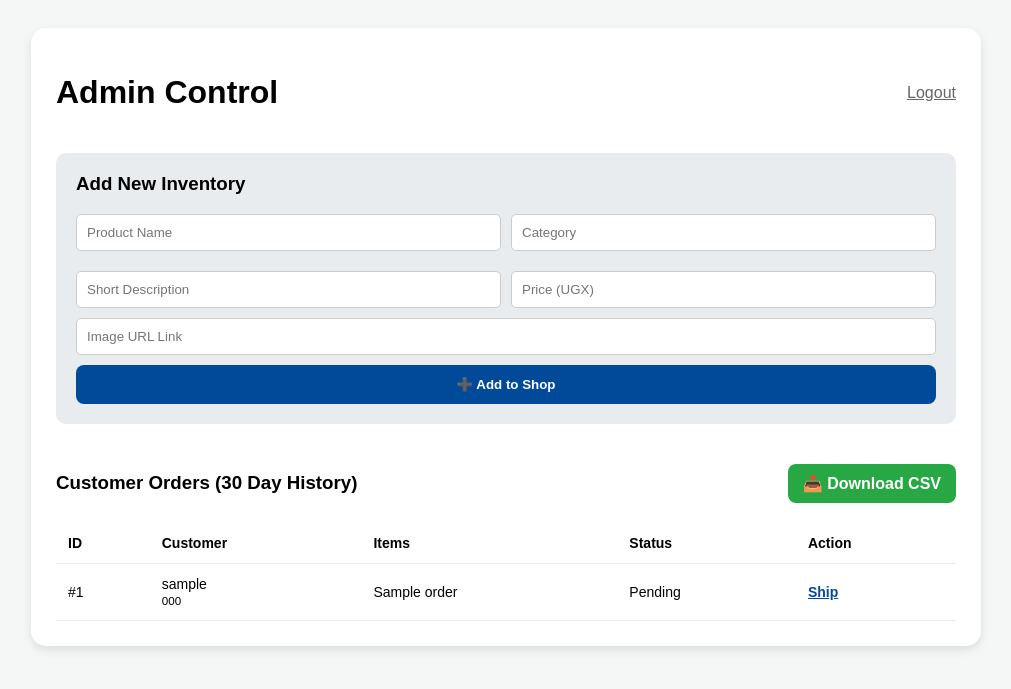
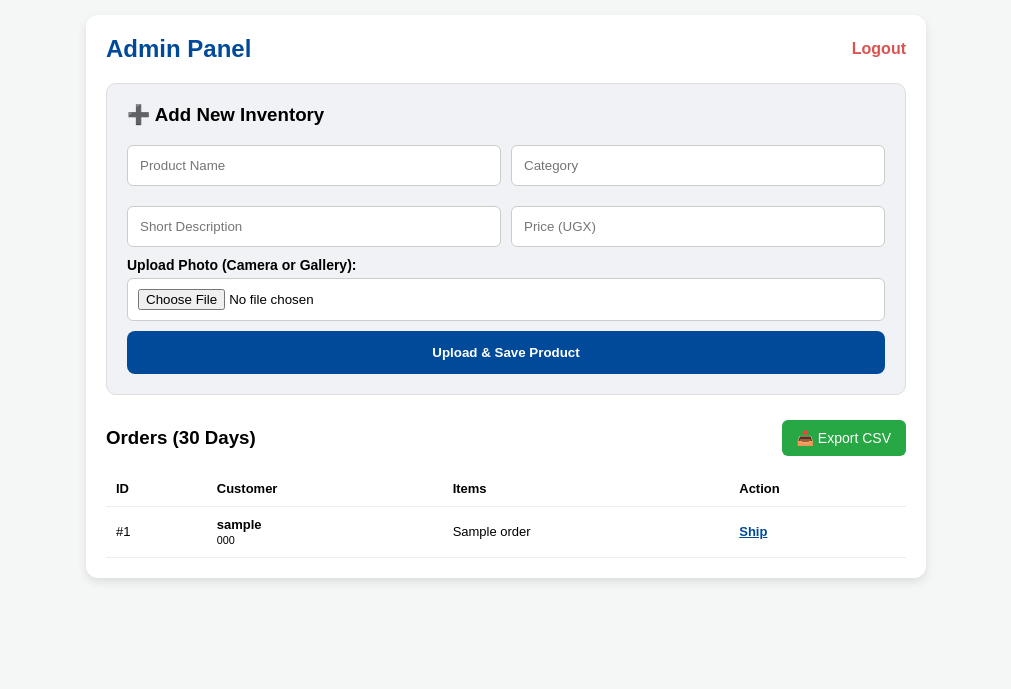
Before and after one commit to FAR-ANALYST/phionah-plastics, a Flask app: template templates/admin.html in a window 1280 px wide. Shown: the top 689 px of the page, without its empty margins (134-1145 px from the left). Run offline with Flask 3, Linux system fonts and the light colour scheme; the template is opened without the code that fills it: most values are stand-ins (such as "Sample title", 1, 10 or a date in 2020).

Commit message:
Update admin.html

```diff
--- a/templates/admin.html
+++ b/templates/admin.html
@@ -2,61 +2,53 @@
 <html>
 <head>
     <meta name="viewport" content="width=device-width, initial-scale=1.0">
-    <title>Admin Dashboard - Phionah's Shops</title>
+    <title>Admin Dashboard</title>
     <style>
-        body { font-family: sans-serif; background: #f4f7f6; padding: 20px; }
-        .container { max-width: 900px; margin: auto; background: white; padding: 25px; border-radius: 15px; box-shadow: 0 4px 10px rgba(0,0,0,0.1); }
-        .form-box { background: #e9ecef; padding: 20px; border-radius: 10px; margin-bottom: 30px; }
-        input { padding: 10px; border-radius: 5px; border: 1px solid #ccc; width: 100%; box-sizing: border-box; margin-bottom: 10px; }
-        .btn-add { background: #004a99; color: white; border: none; padding: 12px; width: 100%; border-radius: 8px; font-weight: bold; cursor: pointer; }
-        .btn-csv { background: #28a745; color: white; padding: 10px 15px; text-decoration: none; border-radius: 8px; font-weight: bold; }
-        table { width: 100%; border-collapse: collapse; font-size: 14px; }
-        th, td { padding: 12px; border-bottom: 1px solid #eee; text-align: left; }
+        body { font-family: sans-serif; background: #f4f7f6; padding: 15px; margin: 0; }
+        .container { max-width: 800px; margin: auto; background: white; padding: 20px; border-radius: 12px; box-shadow: 0 4px 10px rgba(0,0,0,0.1); }
+        .form-box { background: #f0f2f5; padding: 20px; border-radius: 10px; margin-bottom: 25px; border: 1px solid #ddd; }
+        input { padding: 12px; margin-bottom: 10px; border: 1px solid #ccc; border-radius: 6px; width: 100%; box-sizing: border-box; }
+        .btn-add { background: #004a99; color: white; border: none; padding: 14px; width: 100%; border-radius: 8px; font-weight: bold; cursor: pointer; }
+        .btn-csv { background: #28a745; color: white; padding: 10px 15px; text-decoration: none; border-radius: 6px; font-size: 14px; }
+        table { width: 100%; border-collapse: collapse; font-size: 13px; margin-top: 15px; }
+        th, td { padding: 10px; border-bottom: 1px solid #eee; text-align: left; }
     </style>
 </head>
 <body>
 <div class="container">
     <div style="display: flex; justify-content: space-between; align-items: center; margin-bottom: 20px;">
-        <h1>Admin Control</h1>
-        <a href="/logout" style="color: #666;">Logout</a>
+        <h2 style="color: #004a99; margin: 0;">Admin Panel</h2>
+        <a href="/logout" style="color: #d9534f; text-decoration: none; font-weight: bold;">Logout</a>
     </div>
 
     <div class="form-box">
-        <h3 style="margin-top: 0;">Add New Inventory</h3>
-        <form action="/add_product" method="POST">
+        <h3 style="margin-top: 0;">➕ Add New Inventory</h3>
+        <form action="/add_product" method="POST" enctype="multipart/form-data">
             <div style="display: grid; grid-template-columns: 1fr 1fr; gap: 10px;">
                 <input type="text" name="name" placeholder="Product Name" required>
                 <input type="text" name="category" placeholder="Category" required>
                 <input type="text" name="description" placeholder="Short Description" required>
                 <input type="number" name="price" placeholder="Price (UGX)" required>
             </div>
-            <input type="text" name="image_url" placeholder="Image URL Link" required>
-            <button type="submit" class="btn-add">➕ Add to Shop</button>
+            <label style="font-weight: bold; font-size: 14px; display: block; margin-bottom: 5px;">Upload Photo (Camera or Gallery):</label>
+            <input type="file" name="product_image" accept="image/*" required style="background: white; padding: 10px;">
+            <button type="submit" class="btn-add">Upload & Save Product</button>
         </form>
     </div>
 
-    <div style="display: flex; justify-content: space-between; align-items: center; margin-bottom: 10px;">
-        <h3>Customer Orders (30 Day History)</h3>
-        <a href="/export_orders" class="btn-csv">📥 Download CSV</a>
+    <div style="display: flex; justify-content: space-between; align-items: center;">
+        <h3 style="margin: 0;">Orders (30 Days)</h3>
+        <a href="/export_orders" class="btn-csv">📥 Export CSV</a>
     </div>
     <div style="overflow-x: auto;">
         <table>
-            <thead>
-                <tr>
-                    <th>ID</th>
-                    <th>Customer</th>
-                    <th>Items</th>
-                    <th>Status</th>
-                    <th>Action</th>
-                </tr>
-            </thead>
+            <thead><tr><th>ID</th><th>Customer</th><th>Items</th><th>Action</th></tr></thead>
             <tbody>
                 {% for o in orders %}
                 <tr>
                     <td>#{{ o.order_id }}</td>
-                    <td>{{ o.username }}<br><small>{{ o.phone }}</small></td>
+                    <td><strong>{{ o.username }}</strong><br><small>{{ o.phone }}</small></td>
                     <td>{{ o.item_name }}</td>
-                    <td>{{ o.status }}</td>
                     <td>
                         {% if o.status == 'Pending' %}
                         <a href="/update_status/{{ o.order_id }}" style="color: #004a99; font-weight: bold;">Ship</a>
```
